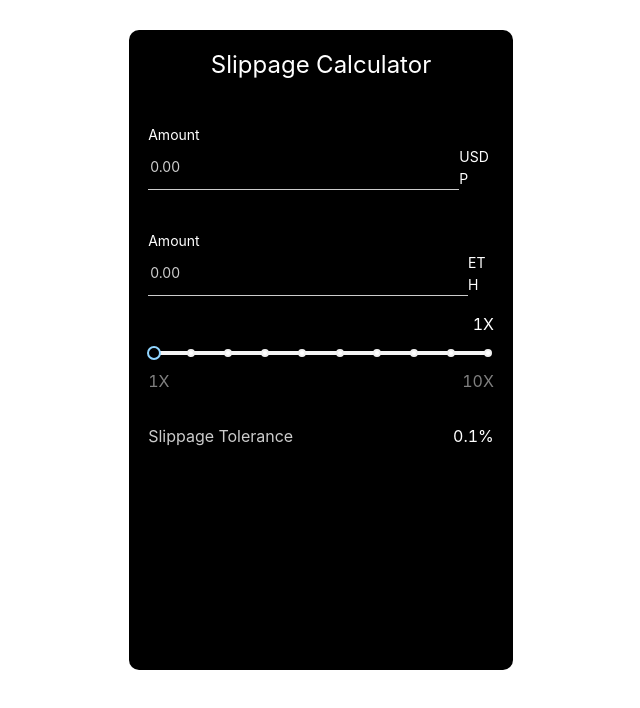
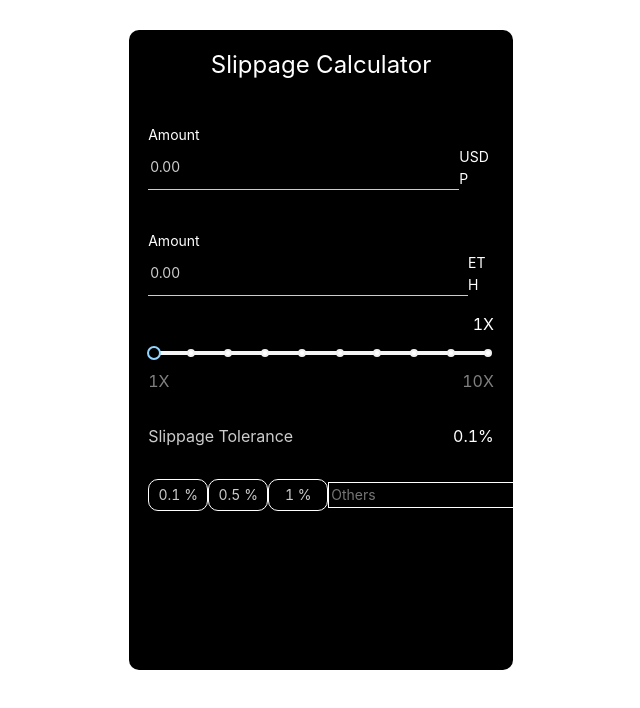
Before and after one commit to Sam44323/slippage_calculator, a React (Create React App) app: page / in a window 1280 px wide. Shown: the top 708 px of the page, without its empty margins (319-959 px from the left). Built offline with nearby package versions, Linux system fonts and the light colour scheme.

Commit message:
add: added customzied options

```diff
--- a/src/App.module.scss
+++ b/src/App.module.scss
@@ -19,6 +19,23 @@
         margin: 0 auto;
         margin-top: 30px;
       }
+      .slippageValues{
+        width: 90%;
+        margin: 0 auto;
+        margin-top: 30px;
+        display: flex;
+        justify-content: space-between;
+        align-items: center;
+        .customOption{
+          input{
+            color: #fff;
+            background-color: transparent;
+            outline: none;
+            border: none;
+            border: 1px solid #fff;
+          }
+        }
+      }
     }
   }
 }
--- a/src/App.tsx
+++ b/src/App.tsx
@@ -2,7 +2,9 @@ import React from "react";
 import styles from "./App.module.scss";
 import { Typography, Slider } from "antd";
 
+// components
 import Input from "./components/Input";
+import Options from "./components/Options";
 
 const App: React.FC = () => {
   const [formData, setFormData] = React.useState<{
@@ -14,7 +16,10 @@ const App: React.FC = () => {
   });
   const [focus, setFocus] = React.useState<"usdp" | "eth">("usdp");
   const [leverage, setLeverage] = React.useState(1);
-  const [slippage, setSlippage] = React.useState(0.1);
+  const [slippage, setSlippage] = React.useState({
+    type: "defined",
+    value: 0.1,
+  });
 
   const formHandler = (key: "usdp" | "eth", value: string) => {
     console.log(parseFloat(value));
@@ -119,8 +124,49 @@ const App: React.FC = () => {
                 fontSize: "1rem",
               }}
             >
-              {slippage}%
+              {slippage.value}%
             </Typography>
+          </section>
+          <section className={styles.slippageValues}>
+            <Options
+              value="0.1"
+              clickHandler={() =>
+                setSlippage({
+                  type: "defined",
+                  value: 0.1,
+                })
+              }
+            />
+            <Options
+              value="0.5"
+              clickHandler={() =>
+                setSlippage({
+                  type: "defined",
+                  value: 0.5,
+                })
+              }
+            />
+            <Options
+              value="1"
+              clickHandler={() =>
+                setSlippage({
+                  type: "defined",
+                  value: 1,
+                })
+              }
+            />
+            <div className={styles.customOption}>
+              <input
+                placeholder="Others"
+                value={slippage.type === "custom" ? slippage.value : ""}
+                onFocus={() =>
+                  setSlippage({
+                    type: "custom",
+                    value: 0,
+                  })
+                }
+              />
+            </div>
           </section>
         </div>
       </section>
--- /dev/null
+++ b/src/components/Options.tsx
@@ -0,0 +1,17 @@
+import React from "react";
+import styles from "../styles/components/Options.module.scss";
+
+interface OptionProps {
+  value: string;
+  clickHandler: () => void;
+}
+
+const Options: React.FC<OptionProps> = (props) => {
+  return (
+    <div className={styles.OptionsContainer} onClick={props.clickHandler}>
+      {props.value} %
+    </div>
+  );
+};
+
+export default Options;
--- /dev/null
+++ b/src/styles/components/Options.module.scss
@@ -0,0 +1,14 @@
+.OptionsContainer{
+  color: #ccc;
+  border: 1.8px solid #fff;
+  text-align: center;
+  border-radius: 10px;
+  padding: 4px 6px;
+  transition: 0.4s ease-in-out 0s;
+  min-width: 60px;
+  &:hover{
+    background-color: #fff;
+    color: black;
+    cursor: pointer;
+  }
+}
```
Also changed, not shown: 1 other file (tests, documents, lock files or other folders).
